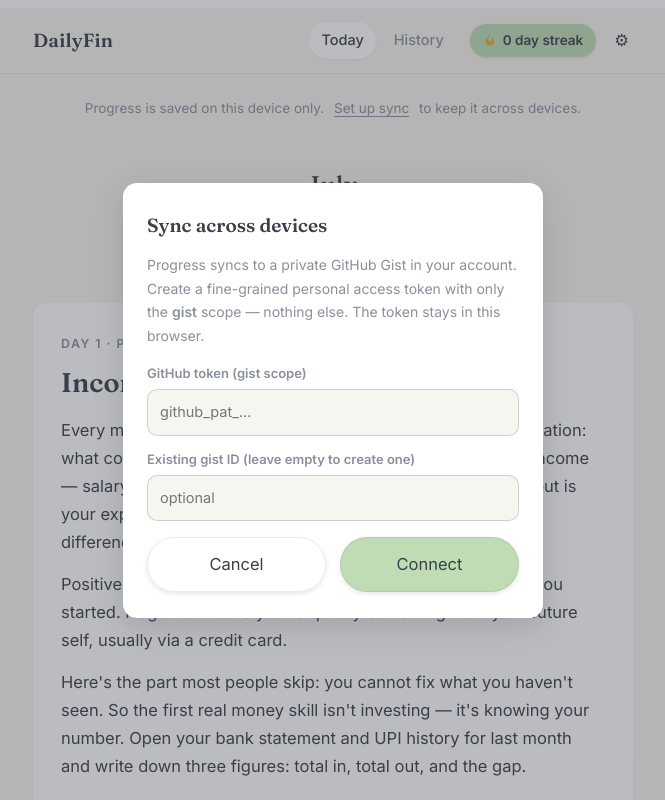
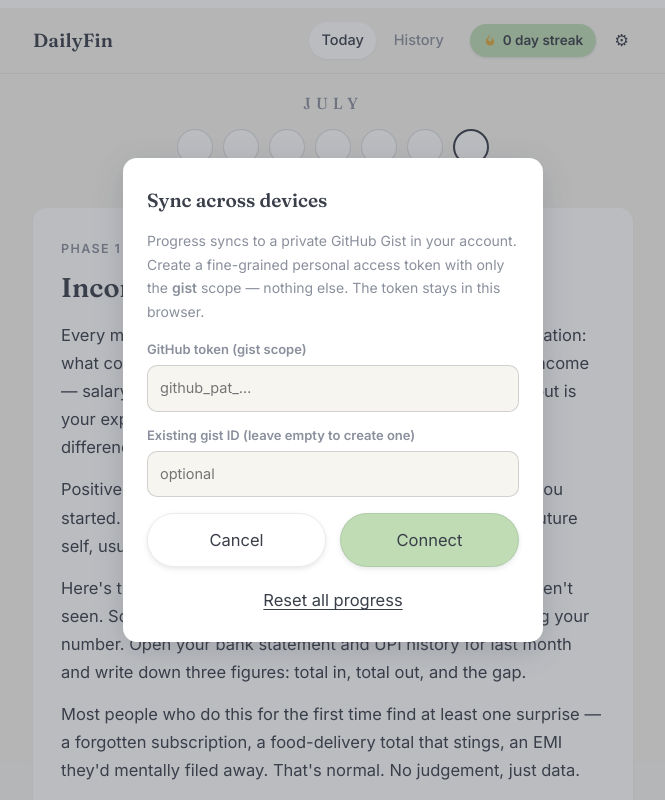
Before and after one commit to tanvidhuria/finlearn, a React (Vite) app: page / in a window 1280 px wide. Both pictures are taken after a click on the button "Sync settings". Shown: the top 800 px of the page, without its empty margins (307-972 px from the left). Built offline with nearby package versions, Linux system fonts and the light colour scheme.

Commit message:
Update App.jsx

```diff
--- a/src/App.jsx
+++ b/src/App.jsx
@@ -7,9 +7,9 @@ import React, { useState, useMemo, useEffect, useRef, useCallback } from "react"
    - Design: "Morning Ledger" (approved)
    ============================================================ */
 
-const STORAGE_KEY = "paisa-patra-progress-v1";
-const SETTINGS_KEY = "paisa-patra-settings-v1";
-const GIST_FILENAME = "paisa-patra-progress.json";
+const STORAGE_KEY = "dailyfin-progress-v2";
+const SETTINGS_KEY = "dailyfin-settings-v1";
+const GIST_FILENAME = "dailyfin-progress.json";
 const RESURFACE_AFTER_DAYS = 3;
 
 const BADGES = [
@@ -364,6 +364,13 @@ export default function App() {
     }
   }
 
+  function resetAll() {
+    if (window.confirm("Erase all progress (streak, completions, badges) and start fresh?")) {
+      try { localStorage.removeItem(STORAGE_KEY); } catch (e) { /* ignore */ }
+      window.location.reload();
+    }
+  }
+
   function enterDemo() { setDemoState(demoProgress(lessons)); setDemo(true); setCurrentId(null); setTab("today"); }
   function exitDemo() { setDemo(false); setDemoState(null); setCurrentId(null); }
 
@@ -440,9 +447,6 @@ export default function App() {
         </div>
       </header>
 
-      {!demo && syncState === "off" && (
-        <div className="fl-banner">Progress is saved on this device only. <button className="fl-linkish" onClick={() => setShowSettings(true)}>Set up sync</button> to keep it across devices.</div>
-      )}
       {!demo && syncState === "error" && (
         <div className="fl-banner fl-banner-warn">Sync failed — progress is safe on this device. <button className="fl-linkish" onClick={() => setShowSettings(true)}>Check settings</button></div>
       )}
@@ -482,7 +486,7 @@ export default function App() {
             ) : (
               <article className="fl-card">
                 <div className="fl-eyebrow">
-                  Day {todayLesson.day} · Phase {todayLesson.phase} — {todayLesson.phaseName}
+                  Phase {todayLesson.phase} — {todayLesson.phaseName}
                   {resurfaced && <span className="fl-resurfaced-tag">Resurfaced</span>}
                 </div>
                 <h1 className="fl-title">{todayLesson.title}</h1>
@@ -525,11 +529,6 @@ export default function App() {
               </article>
             )}
 
-            <div className="fl-demo-line">
-              {!demo
-                ? <><button className="fl-linkish" onClick={enterDemo}>View demo</button><span> · pre-filled sample history</span></>
-                : <>Demo mode — your real progress is untouched · <button className="fl-linkish" onClick={exitDemo}>Exit</button></>}
-            </div>
           </section>
         )}
 
@@ -602,6 +601,9 @@ export default function App() {
                 </div>
               </form>
             )}
+            <div style={{ marginTop: 18, textAlign: "center" }}>
+              <button className="fl-linkish" onClick={resetAll}>Reset all progress</button>
+            </div>
           </div>
         </div>
       )}
@@ -644,11 +646,11 @@ const CSS = `
 .fl-banner{max-width:640px; margin:12px auto 0; padding:10px 20px; font-size:13.5px; color:var(--ink-soft); text-align:center;}
 .fl-banner-warn{color:#9A5B3C;}
 
-.fl-main{flex:1; width:100%; max-width:640px; margin:0 auto; padding:28px 20px 96px;}
+.fl-main{flex:1; width:100%; max-width:640px; margin:0 auto; padding:14px 20px 96px;}
 .fl-loading{text-align:center; color:var(--ink-soft); margin-top:80px; font-family:'Fraunces',serif; font-size:19px;}
 
-.fl-strip-wrap{display:flex; flex-direction:column; align-items:center; margin:6px 0 22px;}
-.fl-month{font-family:'Fraunces',serif; font-weight:500; font-size:24px; letter-spacing:0.5px; margin-bottom:14px;}
+.fl-strip-wrap{display:flex; flex-direction:column; align-items:center; margin:2px 0 18px;}
+.fl-month{font-family:'Fraunces',serif; font-weight:500; font-size:16px; letter-spacing:5px; text-transform:uppercase; color:var(--ink-soft); margin-bottom:12px;}
 .fl-daystrip{display:flex; gap:10px;}
 .fl-day{display:flex; flex-direction:column; align-items:center; gap:5px;}
 .fl-day-circle{width:36px; height:36px; border-radius:50%; display:flex; align-items:center; justify-content:center; font-weight:700; font-size:15px; border:1.5px solid rgba(58,63,74,0.18); background:var(--card); color:var(--ink);}
```
